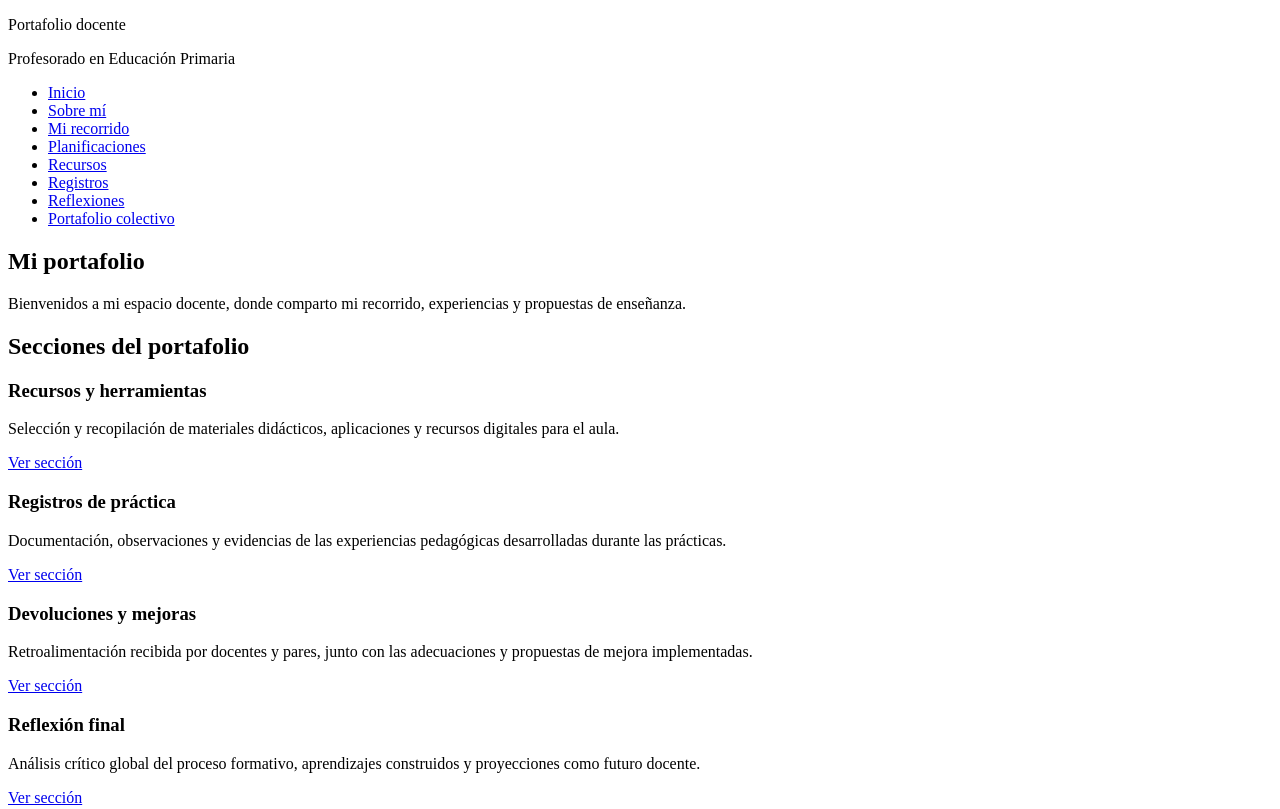
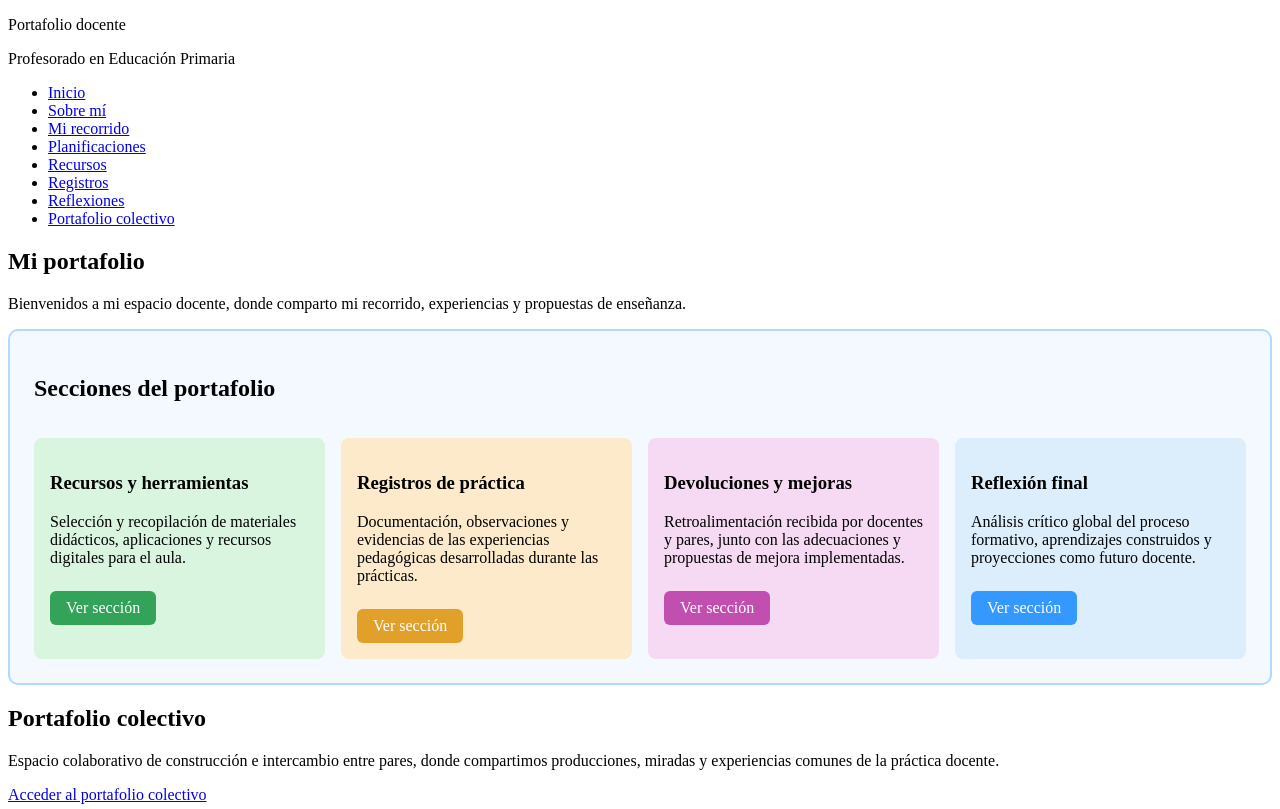
Before and after one commit to gonzamoreno/EDI1, a plain HTML site: page index.html in a window 1280 px wide. Shown: the top 809 px of the page. Drawn offline with Linux system fonts and the light colour scheme.

Commit message:
Este cambio segun la IA CLAUDE

```diff
--- a/index.html
+++ b/index.html
@@ -4,12 +4,59 @@
     <meta charset="UTF-8" />
     <meta name="viewport" content="width=device-width, initial-scale=1.0" />
     <title>Portafolio docente</title>
+
+    <!-- Estilos: cuadros de color y botones -->
+    <style>
+      #secciones {
+        display: flex;
+        flex-wrap: wrap;
+        gap: 1rem;
+        padding: 1.5rem;
+        border: 2px solid #b3d9ff;
+        border-radius: 10px;
+        background-color: #f4f9ff;
+      }
+      #secciones h2 {
+        flex: 1 1 100%;
+      }
+      #secciones article {
+        flex: 1 1 200px;
+        padding: 1rem;
+        border-radius: 8px;
+        background-color: #dceefc; /* celeste */
+      }
+      #secciones article:nth-child(2) { background-color: #d9f5e0; } /* verde */
+      #secciones article:nth-child(3) { background-color: #fdeacb; } /* amarillo */
+      #secciones article:nth-child(4) { background-color: #f6d9f2; } /* rosa */
+
+      #secciones article a {
+        display: inline-block;
+        margin-top: 0.5rem;
+        padding: 0.5rem 1rem;
+        border-radius: 6px;
+        color: #fff;
+        text-decoration: none;
+        background-color: #3399ff; /* botón celeste */
+      }
+      #secciones article:nth-child(2) a { background-color: #33a35a; } /* botón verde */
+      #secciones article:nth-child(3) a { background-color: #e0a029; } /* botón amarillo */
+      #secciones article:nth-child(4) a { background-color: #c04fb0; } /* botón rosa */
+    </style>
   </head>
   <body>
+    <!-- Encabezado con menú de navegación -->
     <header>
       <div>
+
+
         <p>Portafolio docente</p>
+
+
+
+
         <p>Profesorado en Educación Primaria</p>
+
+
       </div>
 
       <nav aria-label="Navegación principal">
@@ -26,12 +73,16 @@
       </nav>
     </header>
 
+    <!-- Contenido principal -->
     <main>
+
+      <!-- Bienvenida -->
       <section id="inicio" aria-labelledby="titulo-principal">
         <h1 id="titulo-principal">Mi portafolio</h1>
         <p>Bienvenidos a mi espacio docente, donde comparto mi recorrido, experiencias y propuestas de enseñanza.</p>
       </section>
 
+      <!-- Tarjetas con las secciones del portafolio -->
       <section id="secciones" aria-labelledby="titulo-secciones">
         <h2 id="titulo-secciones">Secciones del portafolio</h2>
 
@@ -60,12 +111,17 @@
         </article>
       </section>
 
+      <!-- Sección para el portafolio colectivo -->
+
       <section id="portafolio-colectivo" aria-labelledby="titulo-portafolio-colectivo">
         <h2 id="titulo-portafolio-colectivo">Portafolio colectivo</h2>
         <p>Espacio colaborativo de construcción e intercambio entre pares, donde compartimos producciones, miradas y experiencias comunes de la práctica docente.</p>
         <a href="#">Acceder al portafolio colectivo</a>
       </section>
     </main>
+
+    <!-- Pie de página institucional -->
+
 
     <footer>
       <p>Práctica Docente III</p>
```
